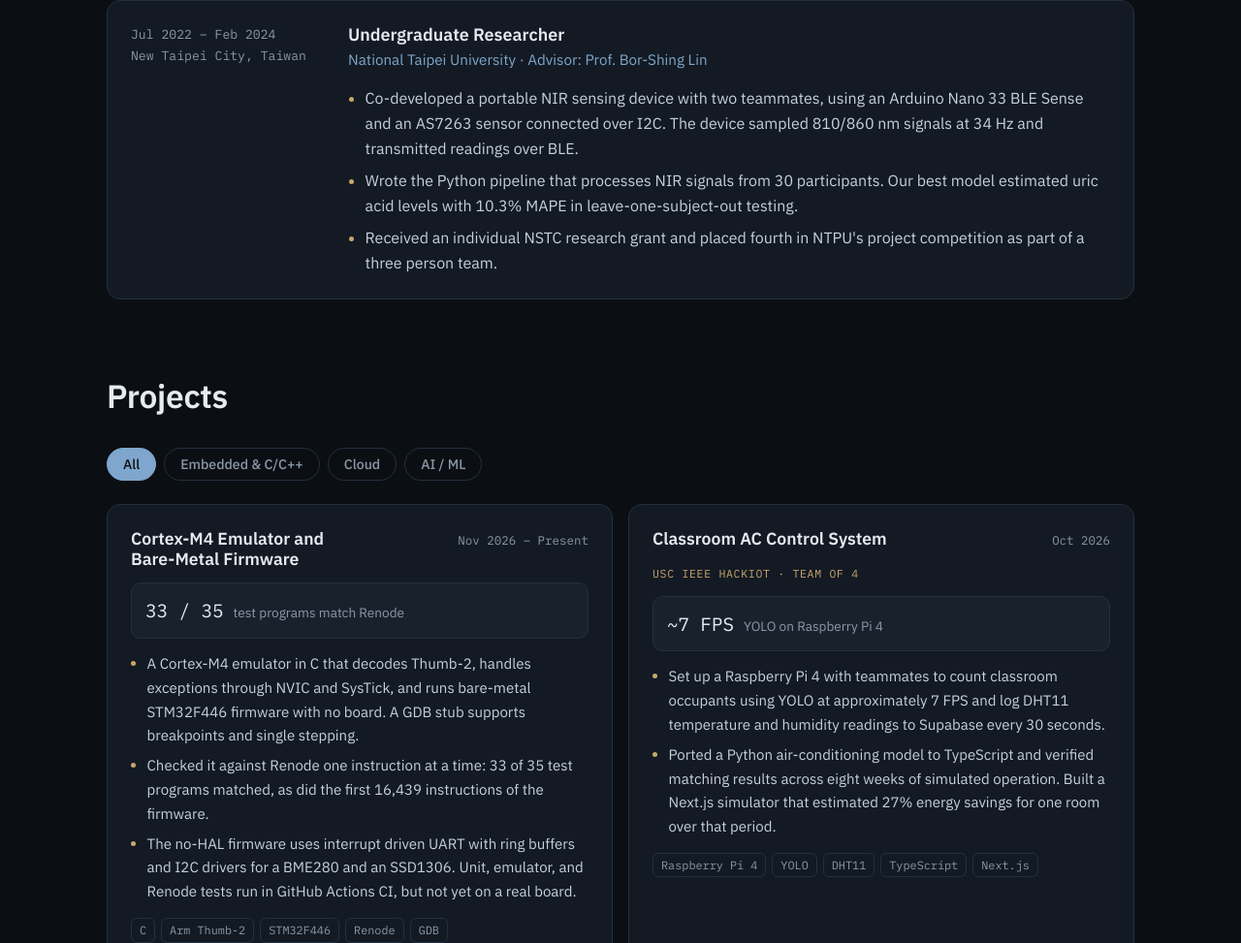
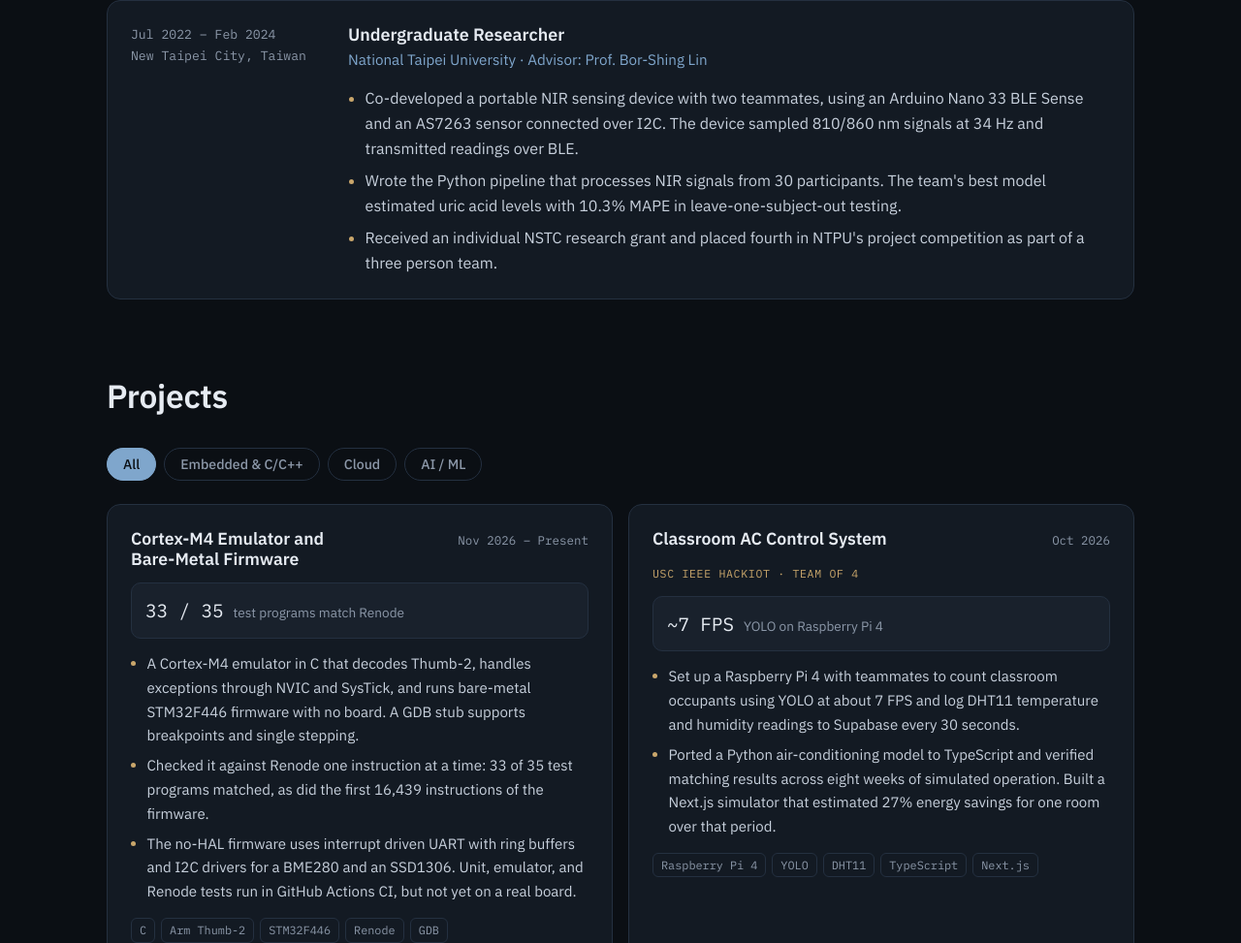
Before and after one commit to Tofuhsu/tofuhsu.github.io, a plain HTML site: page index.html in a window 1280 px wide. Shown: the part 1332-2305 px from the top of the page at 97% size. Drawn offline with Linux system fonts and the light colour scheme; animation ran at ten frames a second.

Commit message:
Use team's best model and about 7 FPS; refresh resume PDFs (1114)
Co-Authored-By: Claude Opus 5.5 <noreply@anthropic.com>

```diff
--- a/index.html
+++ b/index.html
@@ -294,7 +294,7 @@
               <div class="org">National Taipei University · Advisor: Prof. Bor-Shing Lin</div>
               <ul>
                 <li>Co-developed a portable NIR sensing device with two teammates, using an Arduino Nano 33 BLE Sense and an AS7263 sensor connected over I2C. The device sampled 810/860 nm signals at 34 Hz and transmitted readings over BLE.</li>
-                <li>Wrote the Python pipeline that processes NIR signals from 30 participants. Our best model estimated uric acid levels with 10.3% MAPE in leave-one-subject-out testing.</li>
+                <li>Wrote the Python pipeline that processes NIR signals from 30 participants. The team's best model estimated uric acid levels with 10.3% MAPE in leave-one-subject-out testing.</li>
                 <li>Received an individual NSTC research grant and placed fourth in NTPU's project competition as part of a three person team.</li>
               </ul>
             </div>
@@ -330,7 +330,7 @@
             <span class="tag">USC IEEE HackIoT · team of 4</span>
             <div class="metric"><span class="v">~7 FPS</span><span class="k">YOLO on Raspberry Pi 4</span></div>
             <ul>
-              <li>Set up a Raspberry Pi 4 with teammates to count classroom occupants using YOLO at approximately 7 FPS and log DHT11 temperature and humidity readings to Supabase every 30 seconds.</li>
+              <li>Set up a Raspberry Pi 4 with teammates to count classroom occupants using YOLO at about 7 FPS and log DHT11 temperature and humidity readings to Supabase every 30 seconds.</li>
               <li>Ported a Python air-conditioning model to TypeScript and verified matching results across eight weeks of simulated operation. Built a Next.js simulator that estimated 27% energy savings for one room over that period.</li>
             </ul>
             <div class="pills"><span class="pill">Raspberry Pi 4</span><span class="pill">YOLO</span><span class="pill">DHT11</span><span class="pill">TypeScript</span><span class="pill">Next.js</span></div>
```
Also changed, not shown: 2 other files.
